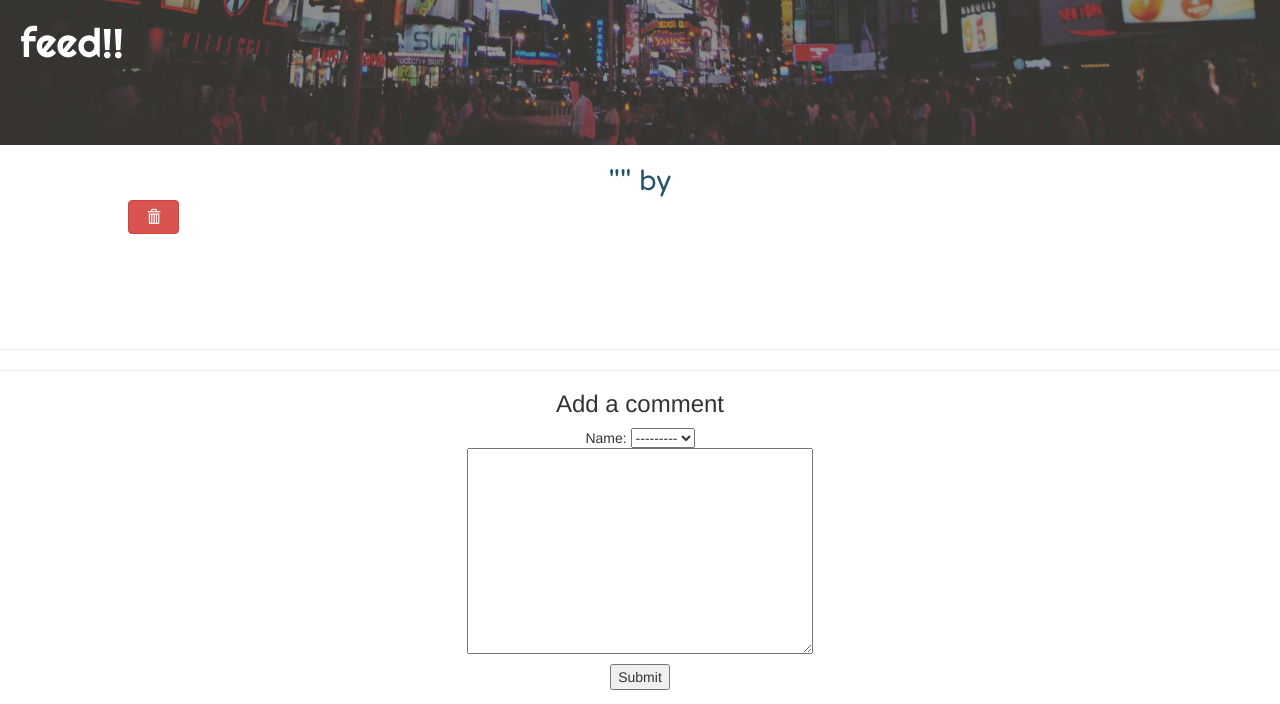
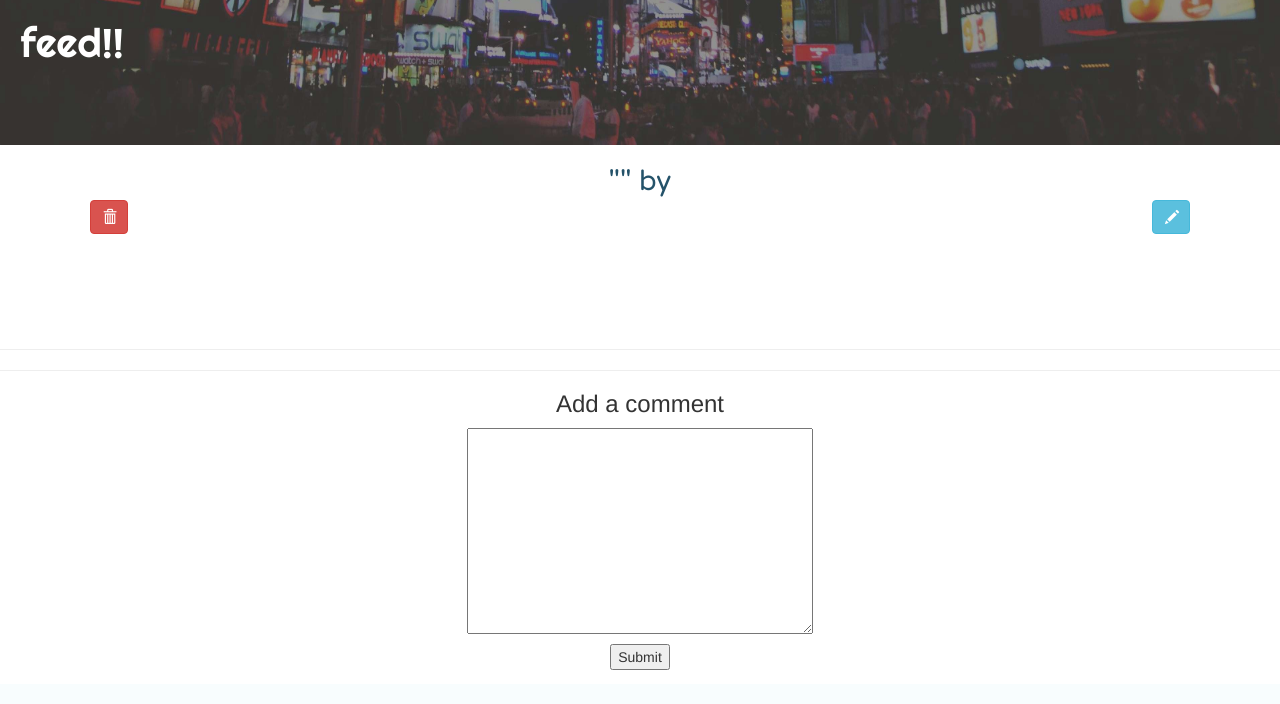
Before and after one commit to darshithb/myblog, a Django app: template templates/view_blog.html in a window 1280 px wide; the page is wider, and only the part inside the window is pictured. Shown: the part 415-1119 px from the top of that part. After the commit the page ends 1085 px from the top of that part, so only its background shows below. Run offline with Django 3.2, Linux system fonts and the light colour scheme; the template is opened without the code that fills it: values that come from a table or form of the project are taken from there, others are empty; data comes from the database, SQL or seed files in the repository; parts of the project's set-up code (start-up, migrations or seed data) failed here and were passed over; some libraries are stand-ins or nearby versions.

Commit message:
changes for adding the edit logic.

```diff
--- a/myblog/urls.py
+++ b/myblog/urls.py
@@ -3,7 +3,6 @@ from django.contrib import admin
 from myapp.views import *
 from tastypie.api import Api
 from myapp.api import EntryResource, UserResource
-# from myapp.views.view_blog_category import delete_comment
 
 entry_resource = EntryResource()
 
@@ -27,6 +26,7 @@ urlpatterns = patterns('',
                        url(r'^login$', LoginView.as_view(), name='login'),
                        url(r'^api/', include(v1_api.urls)),
                        url(r'^logout$', 'django.contrib.auth.views.logout', {"next_page":"/"}, name='logout'),
-                       url(r'^addblog/', add_new_blog.as_view(), name='add_blog')
+                       url(r'^addblog/', add_new_blog.as_view(), name='add_blog'),
+                       url(r'^editblog/', EditBlog.as_view(), name='edit_blog')
                        # url(r'^/(?P<slug>)', view_blog_category.as_view(), name='view_blog_category'),
                        )
--- a/static/css/style.css
+++ b/static/css/style.css
@@ -41,8 +41,8 @@ h4 {
 
 .del-button-com {
     float: right;
-    right : 10%;
-    width: 51px;
+    right : 7%;
+    width: 3%;
 }
 
 .category-look {
@@ -79,9 +79,14 @@ div>.cke_chrome {
 .del-button{
     float: left;
     /*position: absolute;*/
-    width: 51px;
-    left: 10%;
+    width: 3%;
+    left: 7%;
 }
+
+/*.edit-button{*/
+    /*float: right;*/
+    /*left: 90%*/
+/*}*/
 
 .msg-display{
     color: red;
@@ -113,7 +118,7 @@ div>.cke_chrome {
 }
 
 .signup {
-    background: url('http://www.eizoglobal.com/library/basics/difference_in_image_quality/25b.jpg') no-repeat center center fixed;
+    background: url("../images/back.jpg") no-repeat center center fixed;
   -webkit-background-size: cover;
   -moz-background-size: cover;
   -o-background-size: cover;
--- a/templates/view_blog.html
+++ b/templates/view_blog.html
@@ -8,7 +8,7 @@
     {% if messages %}
             {% for message in messages %}
                 <div class="alert {% if message.level == 40 %}alert-danger{% else %} alert-success {% endif %} alert-dismissible" role="alert">
-                  <button type="button" class="close" data-dismiss="alert" onclick="$('.alert').hide()" aria-label="Close"><span aria-hidden="true">&times;</span></button>
+                  <button type="button" class="close" data-dismiss="alert" onclick="$('.alert').hide()" aria-label="Close">X</button>
                   <center>{{ message }}</center>
                 </div>
             {% endfor %}
@@ -25,7 +25,8 @@
                         </span>
 
             	</header><!-- .entry-header -->
-        <a href="{% url 'delete_blog' obj.pk %}" class="btn btn-danger glyphicon glyphicon-trash del-button"></a>
+        <a href="{% url 'delete_blog' obj.pk %}" class="btn btn-danger del-button glyphicon glyphicon-trash"></a>
+        <a href="{% url 'edit_blog' obj.pk %}" class="btn btn-info del-button-com glyphicon glyphicon-pencil"></a>
         <div class="details-blog-body"><center>
             		<p><br>{{ obj.body | safe }} <br>
                     </p>
@@ -51,7 +52,7 @@
     <!-- Comment form  -->
     <form action="{% url 'add_comment' obj.id %}" method="POST">{% csrf_token %}
         <div id="cform">
-            Name: {{ form.author }}
+{#            Name: {{ form.author }}#}
             <p>{{ form.body }}</p>
         </div>
         <div id="submit"><input type="submit" value="Submit"></div>
```
Also changed, not shown: myapp/views.py (+17 -6 lines).
